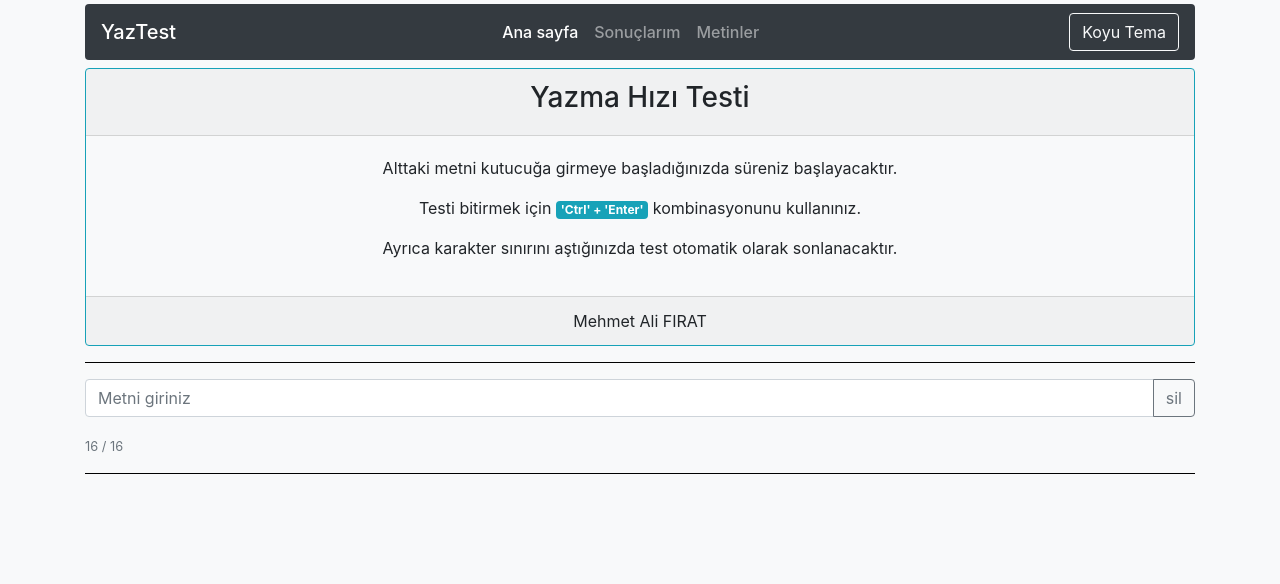
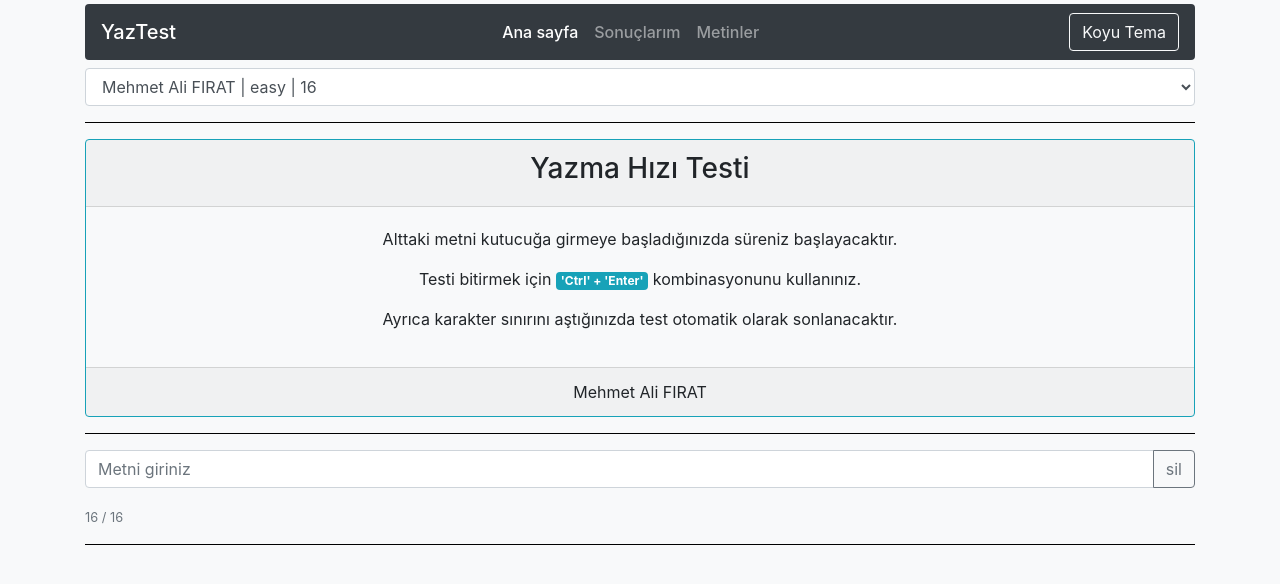
Before and after one commit to mafirat/react-ch-ws, a React (Create React App) app: page / in a window 1280 px wide. Shown: the top 584 px of the page. Built offline with nearby package versions, Linux system fonts and the light colour scheme.

Commit message:
useState ile context olusturma.

```diff
--- /dev/null
+++ b/src/components/speedcheck/SelectChallenge.jsx
@@ -0,0 +1,19 @@
+import React, { useContext } from 'react';
+import { ChallengeContext } from '../../contexts/ChallengeContext';
+
+const SelectChallenge = () => {
+    const { challenges, selected, setSelected } = useContext(ChallengeContext)
+    const challengeList = challenges.map(c => {
+        return <option key={c.id} value={c.id}>{`${c.text} | ${c.difficulty} | ${c.text.length}`}</option>
+    })
+    const changeHandler = (e) => {
+        setSelected(Number(e.target.value))
+    }
+    return (
+        <select className="form-control" name="chl" id="chl" value={selected} onChange={changeHandler}>
+            {challengeList}
+        </select>
+    );
+}
+
+export default SelectChallenge;
--- a/src/components/speedcheck/SpeedCheck.jsx
+++ b/src/components/speedcheck/SpeedCheck.jsx
@@ -2,6 +2,7 @@ import React, { Component } from 'react';
 import Info from './Info';
 import ChallengeInput from './ChallengeInput';
 import Score from './Score';
+import SelectChallenge from './SelectChallenge';
 const initState = {
     result: null
 }
@@ -16,9 +17,11 @@ class SpeedCheck extends Component {
     }
 
     render() {
-        const {result} = this.state;
+        const { result } = this.state;
         return (
             <React.Fragment>
+                <SelectChallenge />
+                <hr />
                 <Info />
                 <hr />
                 <ChallengeInput challenge={this.challenge} setResult={this.setResult} />
--- a/src/contexts/ChallengeContext.js
+++ b/src/contexts/ChallengeContext.js
@@ -1,4 +1,4 @@
-import React, { Component, createContext } from 'react';
+import React, { createContext, useState } from 'react';
 
 export const ChallengeContext = createContext();
 const initState = {
@@ -28,26 +28,29 @@ const initState = {
     index: 5
 }
 
+const ChallengeContextProvider = (props) => {
+    const [state, setChallenges] = useState(initState);
 
-
-class ChallengeContextProvider extends Component {
-    state = initState;
-    addChallenge = (challenge) => {
-        let id = this.state.index;
+    const addChallenge = (challenge) => {
+        let id = state.index;
         const newChallenge = { ...challenge, id }
-        this.setState({
-            ...this.state,
-            challenges: [...this.state.challenges, newChallenge],
+        setChallenges({
+            ...state,
+            challenges: [...state.challenges, newChallenge],
             index: id + 1
         })
     }
-    render() {
-        return (
-            <ChallengeContext.Provider value={{ ...this.state, addChallenge: this.addChallenge }}>
-                {this.props.children}
-            </ChallengeContext.Provider>
-        );
+    const setSelected = (id) => {
+        setChallenges({
+            ...state,
+            selected: id
+        })
     }
+    return (
+        <ChallengeContext.Provider value={{ ...state, addChallenge: addChallenge, setSelected: setSelected }}>
+            {props.children}
+        </ChallengeContext.Provider>
+    );
 }
 
 export default ChallengeContextProvider;
```
Also changed, not shown: src/components/challenges/AddChallenge.jsx (+12 -2 lines), 1 other file (tests, documents, lock files or other folders).
